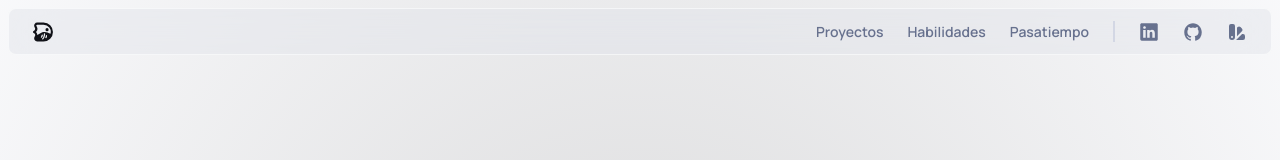
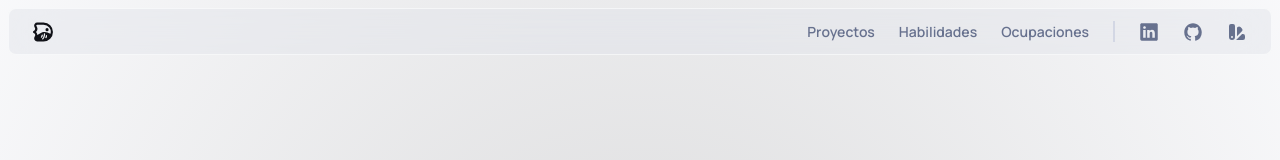
Before and after one commit to david-ponc/davidponc.dev, a Next.js app: page / in a window 1280 px wide. Shown: the top 160 px of the page. Built offline with nearby package versions, Linux system fonts and the light colour scheme.

Commit message:
chore: change name of section

```diff
--- a/src/content/navbar/index.tsx
+++ b/src/content/navbar/index.tsx
@@ -22,8 +22,8 @@ const linksNavigation = [
 		icon: <FireIcon height='24px' />,
 	},
 	{
-		href: '/#pasatiempo',
-		label: 'Pasatiempo',
+		href: '/#ocupaciones',
+		label: 'Ocupaciones',
 		icon: <HeartIcon height='24px' />,
 	},
 ];
```
